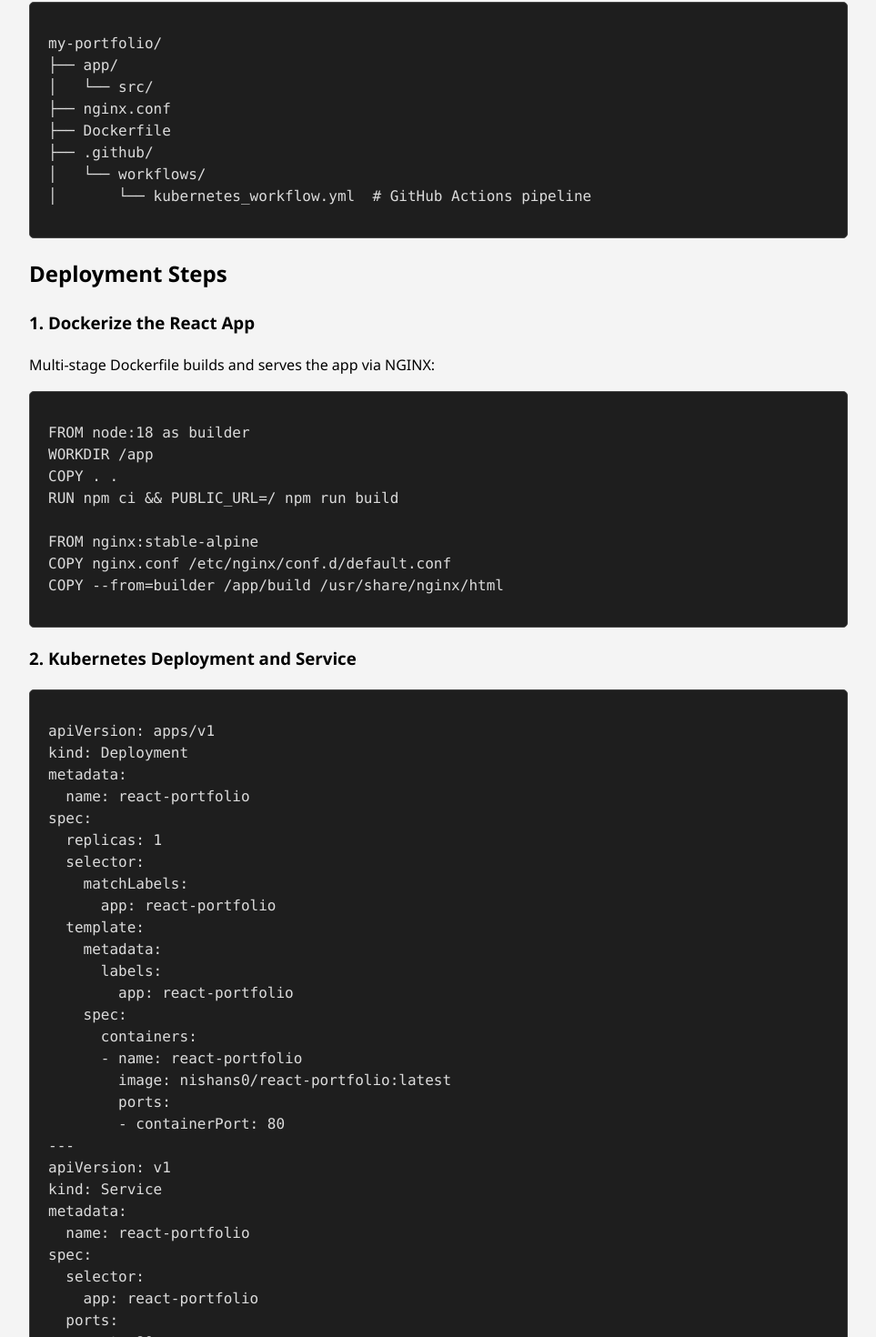
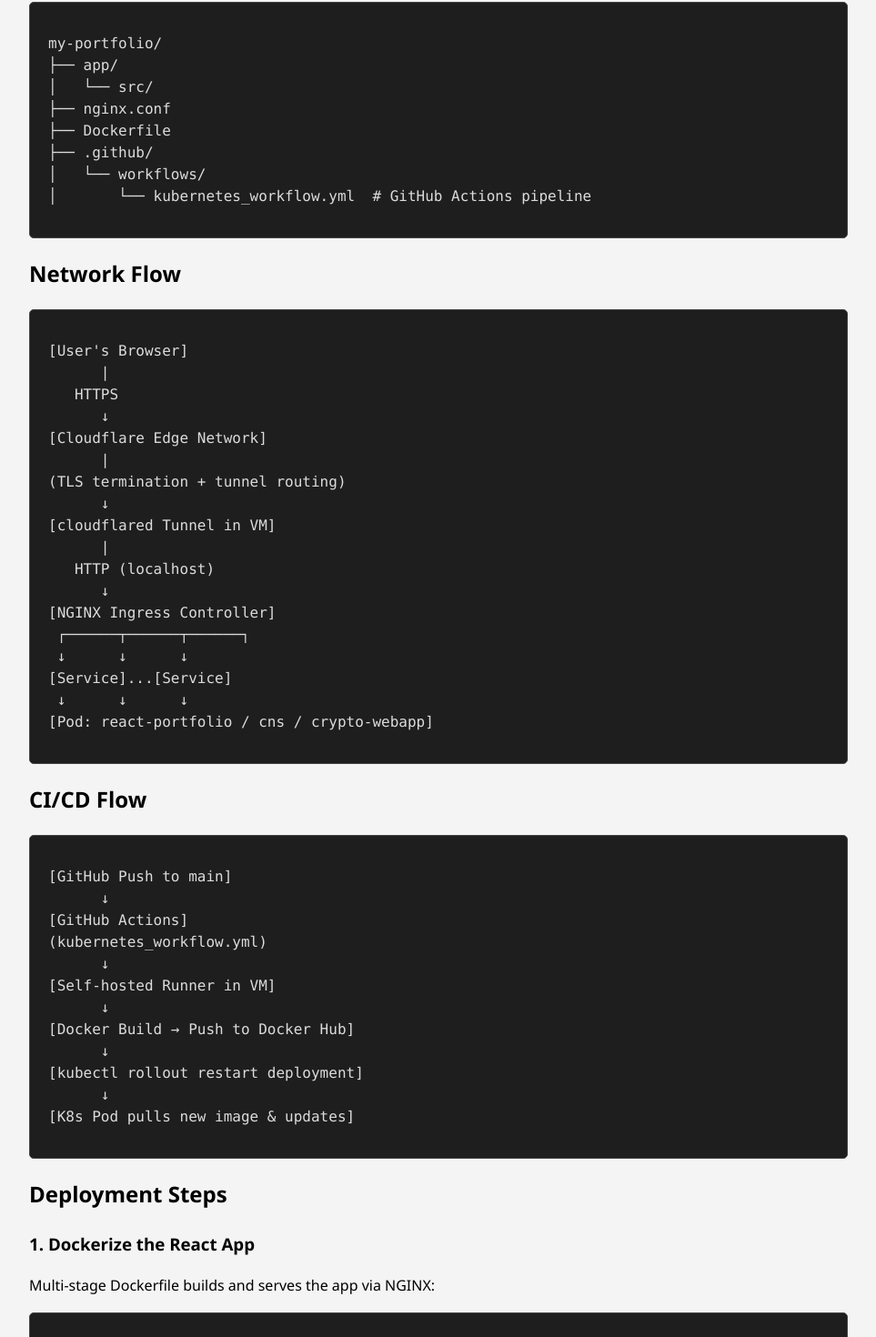
Before and after one commit to nishanau/my-portfolio, a React (Create React App) app in the folder app/: page /K8sCICD in a window 1280 px wide. Shown: the part 765-2235 px from the top of the page at 91% size, without its empty margins (158-1121 px from the left). Built offline with nearby package versions, Linux system fonts and the light colour scheme.

Commit message:
added Network flow and CICD flow diagrams in k8s project for better readability

```diff
--- a/app/src/pages/DeploymentWalkthroughK8s.js
+++ b/app/src/pages/DeploymentWalkthroughK8s.js
@@ -35,6 +35,45 @@ const DeploymentWalkthroughK8s = () => {
 │       └── kubernetes_workflow.yml  # GitHub Actions pipeline
 `}</code></pre>
                 </div>
+
+                <h2>Network Flow</h2>
+                <div className="code-container">
+                <pre><code>{`[User's Browser]
+      |
+   HTTPS
+      ↓
+[Cloudflare Edge Network]
+      |
+(TLS termination + tunnel routing)
+      ↓
+[cloudflared Tunnel in VM]
+      |
+   HTTP (localhost)
+      ↓
+[NGINX Ingress Controller]
+ ┌──────┬──────┬──────┐
+ ↓      ↓      ↓
+[Service]...[Service]
+ ↓      ↓      ↓
+[Pod: react-portfolio / cns / crypto-webapp]`}</code></pre>
+                </div>
+
+
+                <h2>CI/CD Flow</h2>
+                <div className="code-container">
+                <pre><code>{`[GitHub Push to main]
+      ↓
+[GitHub Actions]
+(kubernetes_workflow.yml)
+      ↓
+[Self-hosted Runner in VM]
+      ↓
+[Docker Build → Push to Docker Hub]
+      ↓
+[kubectl rollout restart deployment]
+      ↓
+[K8s Pod pulls new image & updates]`}</code></pre>
+</div>
 
 
                 <h2>Deployment Steps</h2>
```
